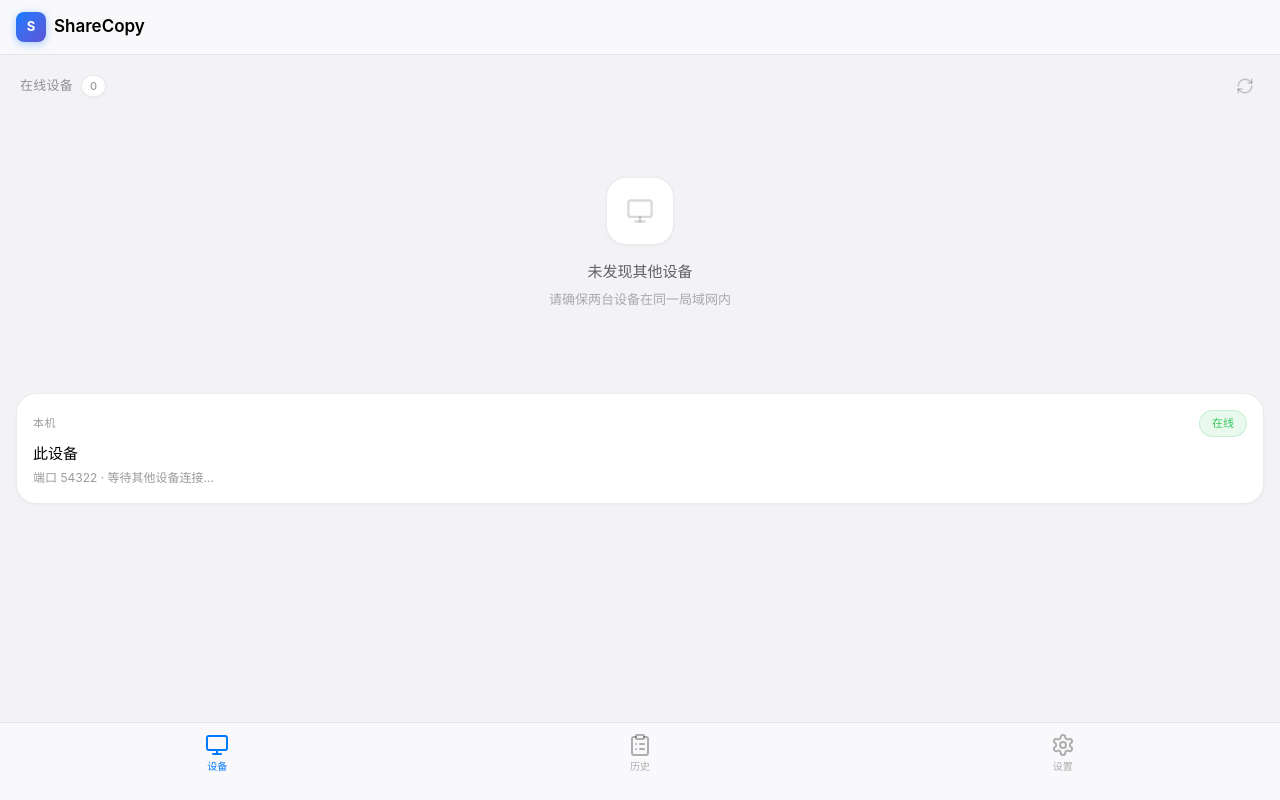
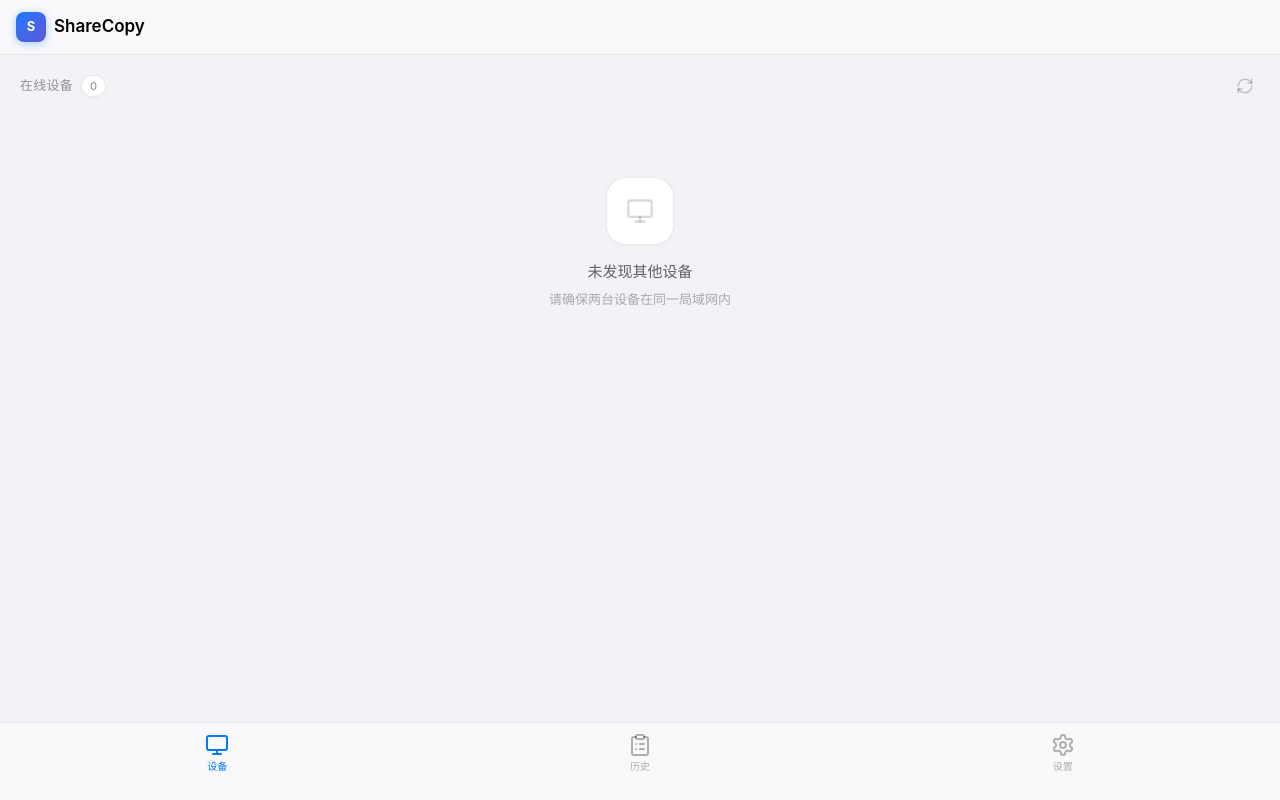
Before and after one commit to sun123hao/sharecopy, a React (Vite) app: page / in a window 1280 px wide. Built offline with nearby package versions, Linux system fonts and the light colour scheme.

Commit message:
refactor: 本机信息卡片移至设置 → 设备信息组
- DeviceList 移除底部本机卡片
- Settings 设备信息组增加: 端口、设备ID(短)、在线状态
- 减少设备列表页面干扰，本机信息归入设置

```diff
--- a/src/components/DeviceList.tsx
+++ b/src/components/DeviceList.tsx
@@ -28,7 +28,6 @@ function deviceColor(name: string): string {
 
 export function DeviceList({ onSelectDevice }: { onSelectDevice?: (deviceId: string) => void }) {
   const devices = useAppStore((s) => s.devices);
-  const config = useAppStore((s) => s.config);
   const addDevice = useAppStore((s) => s.addDevice);
   const removeDevice = useAppStore((s) => s.removeDevice);
   const loadConfig = useAppStore((s) => s.loadConfig);
@@ -147,19 +146,6 @@ export function DeviceList({ onSelectDevice }: { onSelectDevice?: (deviceId: str
         </div>
       )}
 
-      {/* 本机信息 */}
-      <div className="mt-5 p-4 rounded-[20px] ios-card border border-white/10 dark:border-white/5">
-        <div className="flex items-center justify-between mb-1.5">
-          <span className="text-[11px] font-medium text-black/40 dark:text-white/40 uppercase tracking-[0.05em]">本机</span>
-          <span className="text-[11px] font-medium text-ios-green bg-ios-green/10 px-3 py-1 rounded-full border border-ios-green/20">
-            在线
-          </span>
-        </div>
-        <p className="text-[15px] font-medium">{config?.device_name ?? '此设备'}</p>
-        <p className="text-[12px] text-black/40 dark:text-white/40 mt-1">
-          端口 {config?.tcp_port ?? 54322} · 等待其他设备连接…
-        </p>
-      </div>
     </div>
   );
 }
--- a/src/components/Settings.tsx
+++ b/src/components/Settings.tsx
@@ -90,7 +90,7 @@ export function Settings({ theme, setTheme }: { theme: Theme; setTheme: (t: Them
 
   return (
     <div>
-      {/* 设备名称 */}
+      {/* 设备信息 */}
       <div className={groupClass}>
         <div className={groupHeaderClass}>设备信息</div>
         <div className={rowClass}>
@@ -102,6 +102,22 @@ export function Settings({ theme, setTheme }: { theme: Theme; setTheme: (t: Them
             className="text-right text-[15px] bg-transparent text-black dark:text-white placeholder:text-black/20 dark:placeholder:text-white/20 focus:outline-none"
           />
         </div>
+        {config && (
+          <>
+            <div className={rowClass}>
+              <span className="text-[15px]">端口</span>
+              <span className="text-[15px] text-black/60 dark:text-white/60">{config.tcp_port}</span>
+            </div>
+            <div className={rowClass}>
+              <span className="text-[15px]">设备 ID</span>
+              <span className="text-[11px] text-black/30 dark:text-white/30 font-mono">{config.device_id.slice(0, 8)}…</span>
+            </div>
+            <div className={rowClass}>
+              <span className="text-[15px]">系统</span>
+              <span className="text-[11px] text-ios-green bg-ios-green/10 px-3 py-0.5 rounded-full border border-ios-green/20">在线</span>
+            </div>
+          </>
+        )}
         <div className="flex justify-end px-[18px] pb-[14px] pt-1">
           <button
             onClick={() => { if (deviceName && deviceName !== config?.device_name) updateDeviceName(deviceName); }}
```
